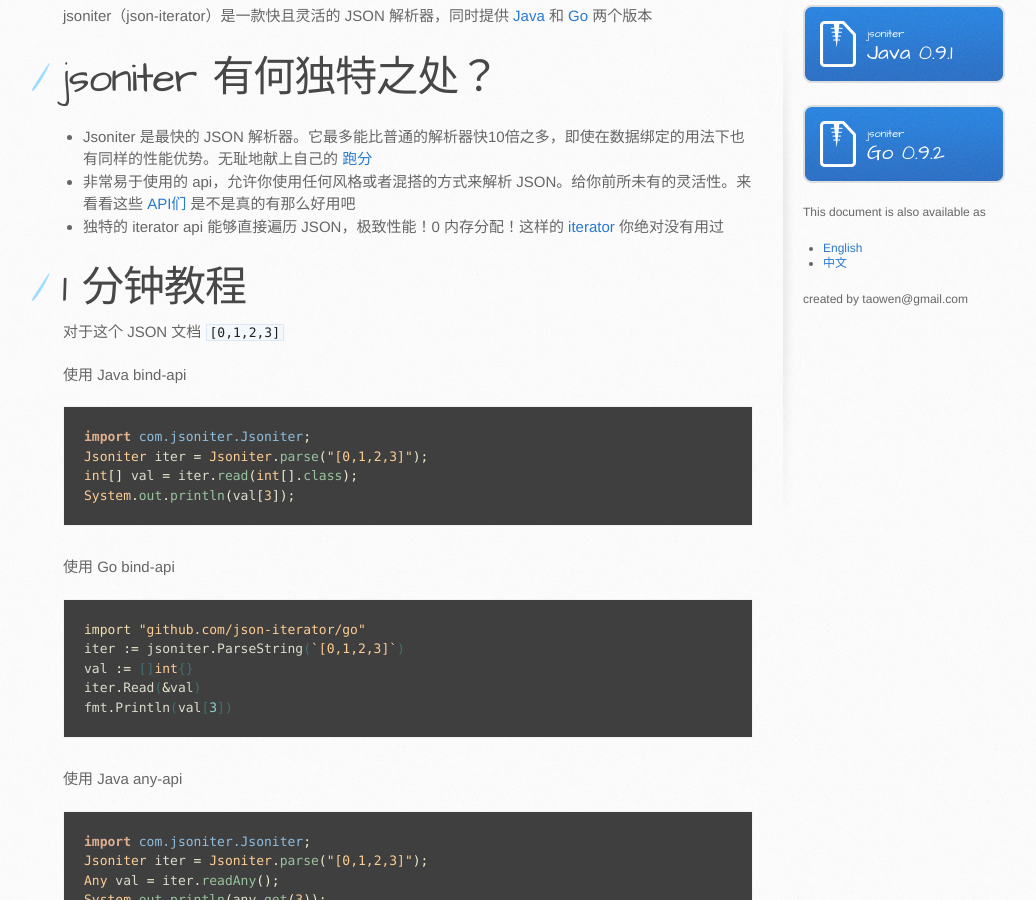
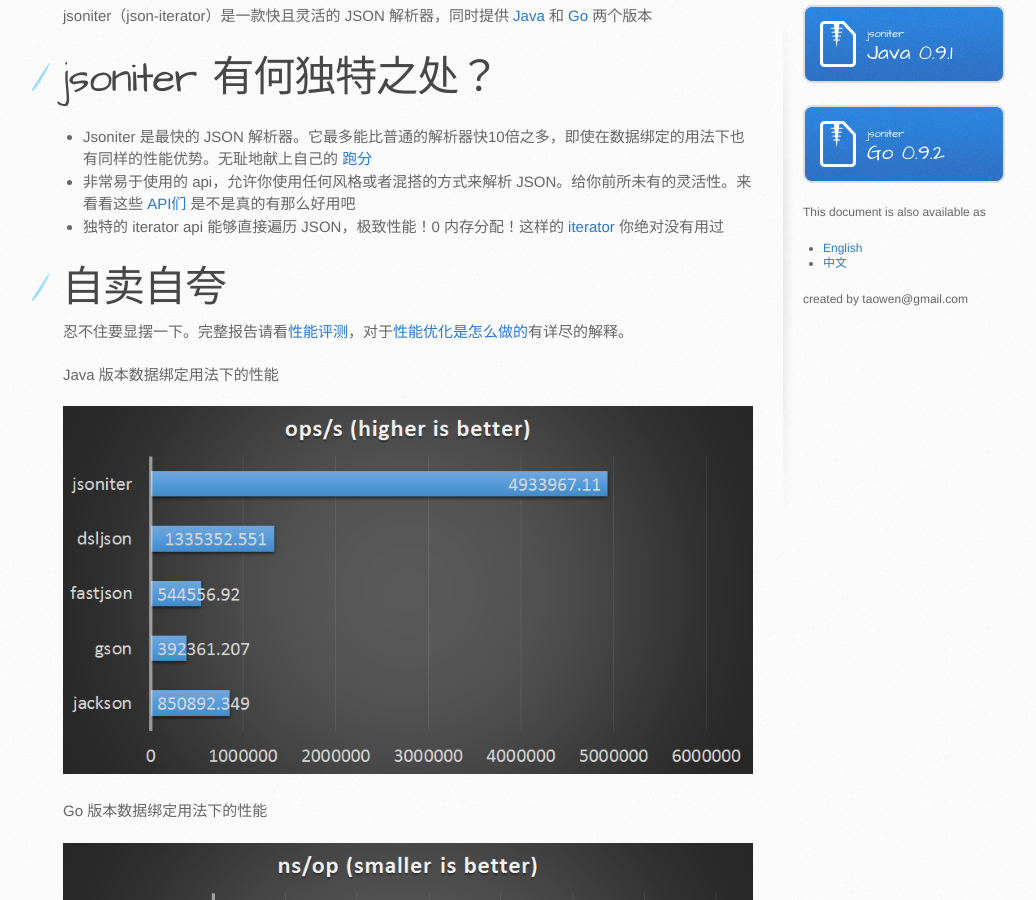
Before and after one commit to json-iterator/json-iterator.github.io, a Jekyll site: the page built from index.cn.md, in a window 1280 px wide and 900 px high, scrolled down 227 px. Shown: the whole window, without its empty margins (107-1143 px from the left). Built offline with Jekyll 4.4.1, drawn with Linux system fonts in a browser that asks for light colours; comment, search, counter and statistics services are not loaded.

Commit message:
Update index.cn.md

```diff
--- a/index.cn.md
+++ b/index.cn.md
@@ -10,6 +10,18 @@
 * Jsoniter 是最快的 JSON 解析器。它最多能比普通的解析器快10倍之多，即使在数据绑定的用法下也有同样的性能优势。无耻地献上自己的 [跑分](/benchmark.html)
 * 非常易于使用的 api，允许你使用任何风格或者混搭的方式来解析 JSON。给你前所未有的灵活性。来看看这些 [API们](/api.html) 是不是真的有那么好用吧
 * 独特的 iterator api 能够直接遍历 JSON，极致性能！0 内存分配！这样的 [iterator](/api.html#iterator-api) 你绝对没有用过
+
+# 自卖自夸
+
+忍不住要显摆一下。完整报告请看[性能评测](/benchmark.html)，对于[性能优化是怎么做的](/benchmark.html#optimization-used)有详尽的解释。
+
+Java 版本数据绑定用法下的性能
+
+![java1](http://jsoniter.com/benchmarks/java1.png)
+
+Go 版本数据绑定用法下的性能
+
+![go-medium](http://jsoniter.com/benchmarks/go-medium.png)
 
 # 1 分钟教程
 
```
